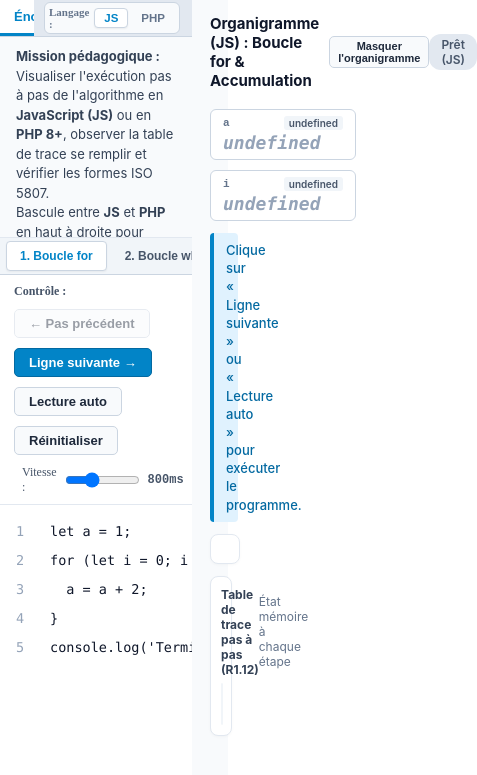
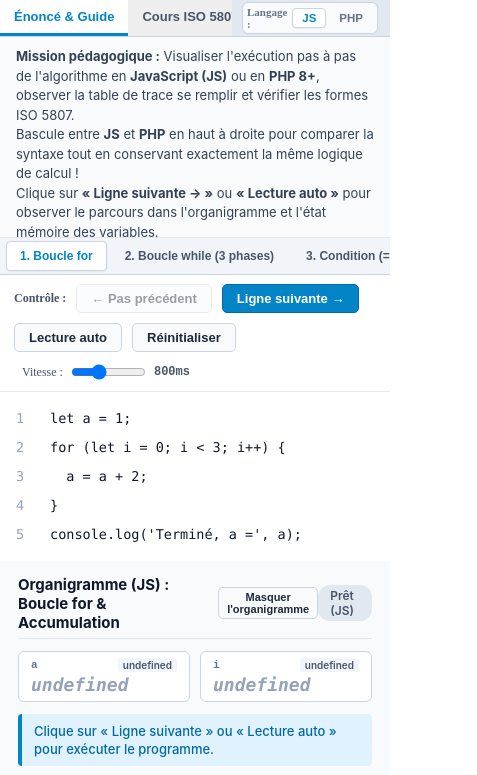
Before and after one commit to zaderlyl/piscine, a website: page src/logique-test.html in a window 390 px wide. Shown: the top 775 px of the page, 477 px wide, since content can reach past the window. Drawn offline with Linux system fonts and the light colour scheme.

Commit message:
fix: corriger la mise en page du visualiseur sur portable et sous 900 px

```diff
--- a/src/logique-test.html
+++ b/src/logique-test.html
@@ -355,7 +355,15 @@
       padding: 14px;
       box-shadow: 0 1px 3px rgba(0,0,0,0.03);
       overflow: auto;
-      max-height: 440px;
+      /* Ne jamais écraser l'organigramme : c'est le volet droit qui défile (portables 13-15 pouces) */
+      flex: 0 0 auto;
+      min-height: 240px;
+      max-height: 360px;
+    }
+
+    /* Les blocs du volet droit gardent leur hauteur naturelle ; #droite défile si besoin */
+    #droite > * {
+      flex-shrink: 0;
     }
 
     svg.organigramme {
@@ -457,7 +465,7 @@
 
     .table-scroll {
       max-height: 270px;
-      overflow-y: auto;
+      overflow: auto;
       border: 1px solid #f1f5f9;
       border-radius: 4px;
     }
@@ -606,8 +614,10 @@
 
     /* Accessibilité et Responsive */
     @media (max-width: 900px) {
+      /* body est une grille (style.css) : on empile les deux volets en une colonne */
       body {
-        flex-direction: column !important;
+        height: auto !important;
+        grid-template-columns: 1fr !important;
       }
       #editeur, #droite {
         height: auto !important;
@@ -644,6 +654,13 @@
       border-bottom: 1px solid #f1f5f9;
       color: #1e293b;
       font-family: Consolas, Monaco, monospace;
+      white-space: nowrap; /* lignes compactes : défilement horizontal plutôt que retours à la ligne */
+    }
+
+    /* La dernière colonne (Action / Effet) peut passer à la ligne */
+    .table-trace td:last-child {
+      white-space: normal;
+      min-width: 220px;
     }
 
     .table-trace tr.active {
```
